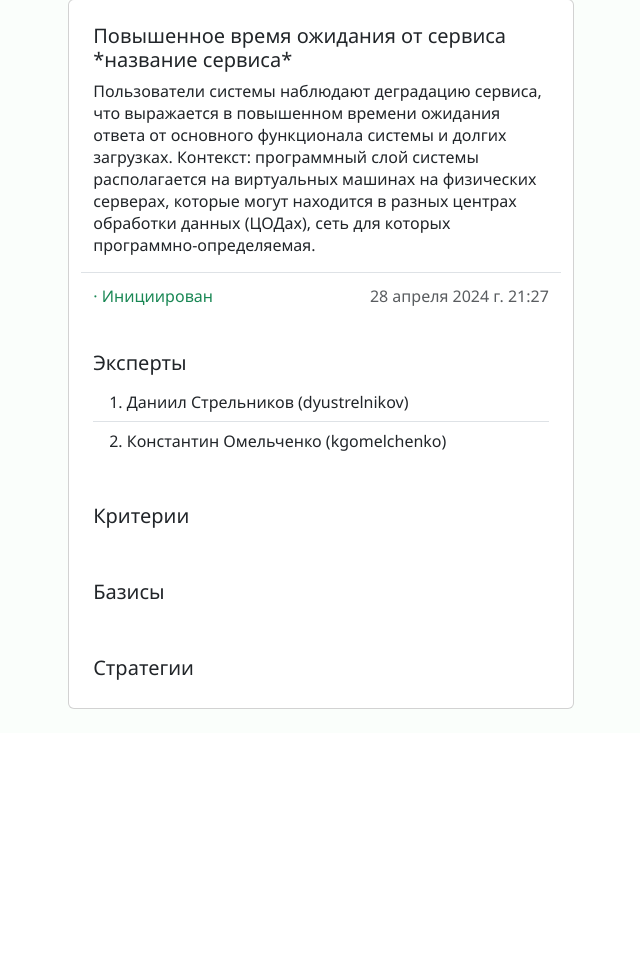
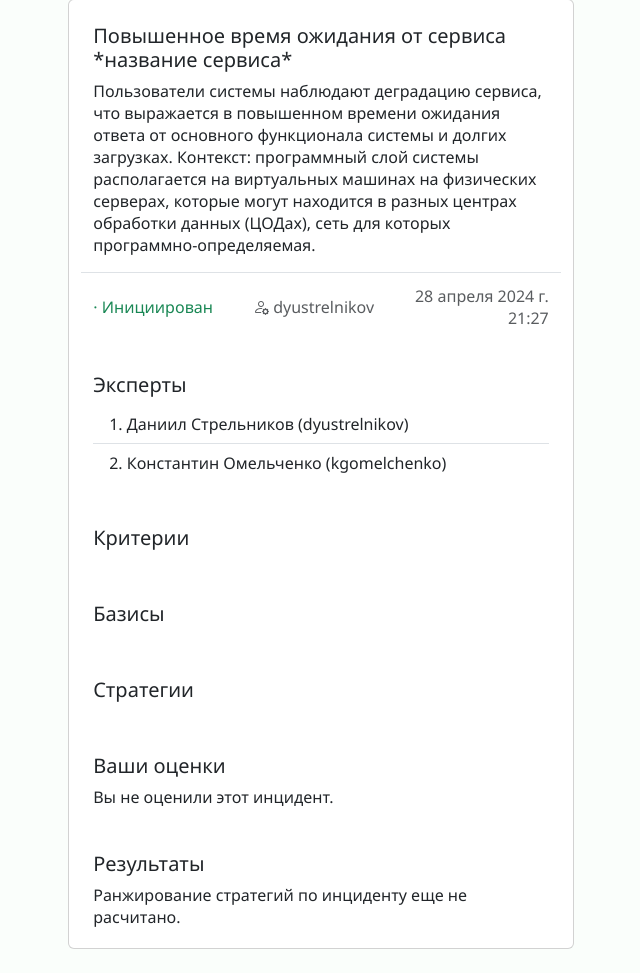
Before and after one commit to pdogger/vkr_incidents, a Django app: page /incident/5 in a window 1280 px wide. Shown: the part 89-1062 px from the top of the page, without its empty margins (319-959 px from the left). Before the commit the page ends 798 px from the top, so only its background shows below. Run offline with Django 5.2, Linux system fonts and the light colour scheme; a user stored in the database is signed in; data comes from the database, SQL or seed files in the repository.

Commit message:
Added results and scores to incident get

```diff
--- a/vkr/incidents/templates/incidents/incident.html
+++ b/vkr/incidents/templates/incidents/incident.html
@@ -40,6 +40,7 @@
           <p class="card-text">{{ incident.description }}</p>
           <div class="row justify-content-between align-items-center pt-3 border-top">
             <p class="col card-subtitle text-success">· {{ incident.status }}</p>
+            <p class="col card-subtitle text-muted"><i class="bi bi-person-gear"></i> {{ incident.creator }}</p>
             <p class="col card-subtitle text-muted text-end">{{ incident.created_at }}</p>
           </div>
         </div>
@@ -85,6 +86,24 @@
                 {% endfor %}
             </div>
         </div>
+        <div class="card-body m-2 mb-1">
+          <h5 class="card-title">Ваши оценки</h5>
+          {% if not expert %}
+          <p class="card-text">Вы не участвуете в оценке этого инцидента.</p>
+          {% elif not expert.scores %}
+          <p class="card-text">Вы не оценили этот инцидент.</p>
+          {% else %}
+          <p class="card-text">{{ expert.scores }}</p>
+          {% endif %}
+        </div>
+        <div class="card-body m-2 mb-1">
+          <h5 class="card-title">Результаты</h5>
+          {% if not incident.results %}
+          <p class="card-text">Ранжирование стратегий по инциденту еще не расчитано.</p>
+          {% else %}
+          <p class="card-text">{{ incident.results }}</p>
+          {% endif %}
+        </div>
       </div>
 </div>
 {% endblock %}
--- a/vkr/incidents/views.py
+++ b/vkr/incidents/views.py
@@ -84,8 +84,15 @@ def incident(request, incident_id):
             incident = Incident.objects.get(id=incident_id)
         except Incident.DoesNotExist:
             raise Http404("Инцидент не существует")
+
+        try:
+            expert = IncidentExpert.objects.get(incident_id=incident_id, expert_id=request.user.id)
+        except IncidentExpert.DoesNotExist:
+            return render(request, "incidents/incident.html", {
+            'incident': incident, 'expert': None})
+
         return render(request, "incidents/incident.html", {
-            'incident': incident})
+            'incident': incident, 'expert': expert})
     if request.method == 'DELETE':
         return incident_delete(request)
 
```
